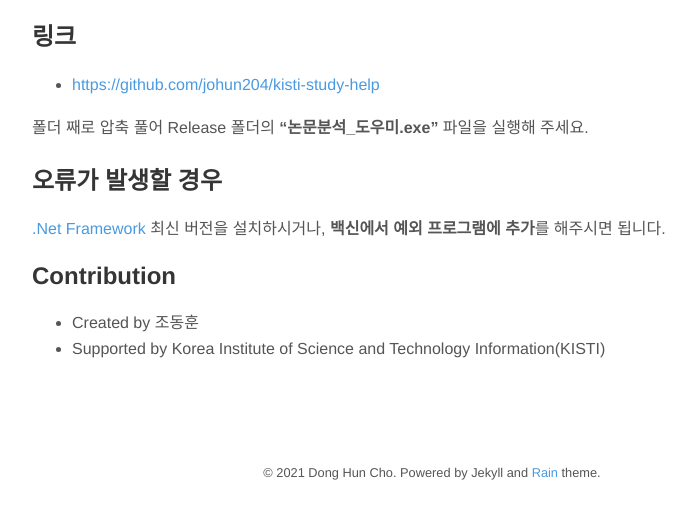
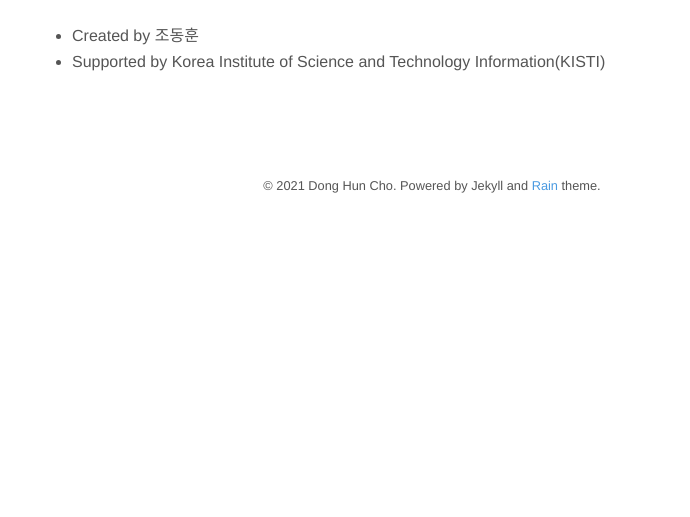
Before and after one commit to johun204/johun204.github.io, a Jekyll site: the page built from _posts/2020-10-06-kisti-study-help.md, in a window 1280 px wide. Shown: the part 918-1435 px from the top of the page, without its empty margins (208-898 px from the left). Built offline with Jekyll 4.4.1, drawn with Linux system fonts in a browser that asks for light colours; nearby versions of some CDN libraries; after the commit the page ends 1148 px from its top, so only the background shows below that; some of the changed text lies outside the part shown.

Commit message:
Add files via upload

```diff
--- a/_posts/2020-10-06-kisti-study-help.md
+++ b/_posts/2020-10-06-kisti-study-help.md
@@ -23,19 +23,6 @@ author: "Dong Hun Cho"
 <img src="https://raw.githubusercontent.com/johun204/kisti-study-help/main/example.gif" />
 
 
-변환 후 초록색 표시 영역의 띄어쓰기를 반드시 재확인 해주세요.
-
-
-## 링크
-* [https://github.com/johun204/kisti-study-help](https://github.com/johun204/kisti-study-help)
-
- 폴더 째로 압축 풀어 Release 폴더의 **"논문분석_도우미.exe"** 파일을 실행해 주세요.
-
-
-## 오류가 발생할 경우
-[.Net Framework](https://dotnet.microsoft.com/download/dotnet-framework/thank-you/net48-kor) 최신 버전을 설치하시거나, **백신에서 예외 프로그램에 추가**를 해주시면 됩니다.
-
-
 ## Contribution
   * Created by 조동훈
   * Supported by Korea Institute of Science and Technology Information(KISTI)
```
